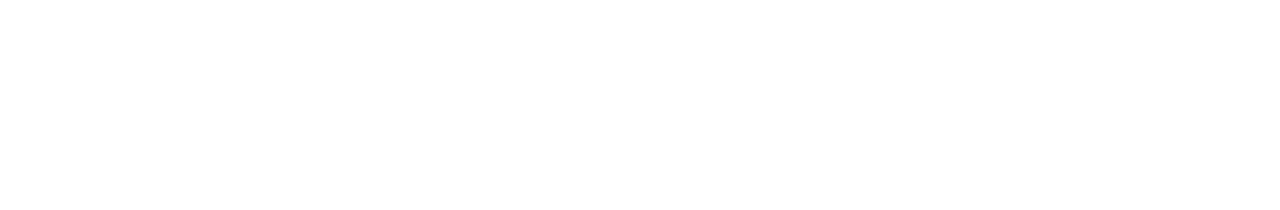
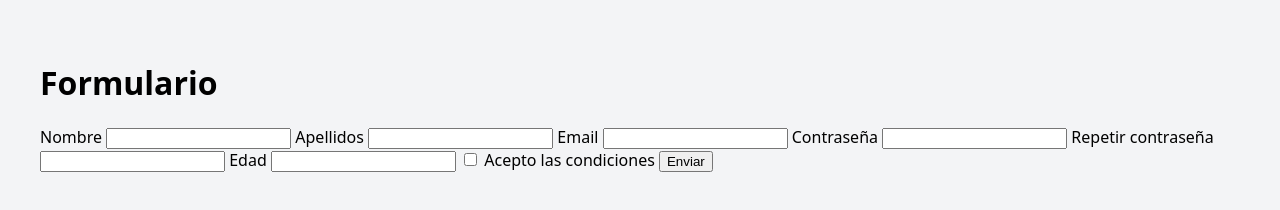
Before and after one commit to srojgam0907/Lenguaje-pr03-js-validacion-logica, a plain HTML site: page index.html in a window 1280 px wide. Drawn offline with Linux system fonts and the light colour scheme.

Commit message:
formulario en html

```diff
--- a/index.html
+++ b/index.html
@@ -1,11 +1,50 @@
 <!DOCTYPE html>
-<html lang="en">
+<html lang="es">
 <head>
     <meta charset="UTF-8">
     <meta name="viewport" content="width=device-width, initial-scale=1.0">
-    <title>Document</title>
+    <title>Practica 3</title>
+    <link rel="stylesheet" href="estilo.css">
+    <script src="script.js" defer></script>
 </head>
 <body>
+    <main class="card">
+    <h1>Formulario</h1>
 
+    <form id="formulario" novalidate>
+      <label>Nombre
+        <input id="nombre" type="text">
+      </label>
+
+      <label>Apellidos
+        <input id="apellidos" type="text">
+      </label>
+
+      <label>Email
+        <input id="email" type="email">
+      </label>
+
+      <label>Contraseña
+        <input id="password" type="password">
+      </label>
+
+      <label>Repetir contraseña
+        <input id="password2" type="password">
+      </label>
+
+      <label>Edad
+        <input id="edad" type="number">
+      </label>
+
+      <label class="check">
+        <input id="condiciones" type="checkbox">
+        Acepto las condiciones
+      </label>
+
+      <button type="submit">Enviar</button>
+    </form>
+
+    <section id="mensajes" class="mensajes" aria-live="polite"></section>
+  </main>
 </body>
 </html>
```
